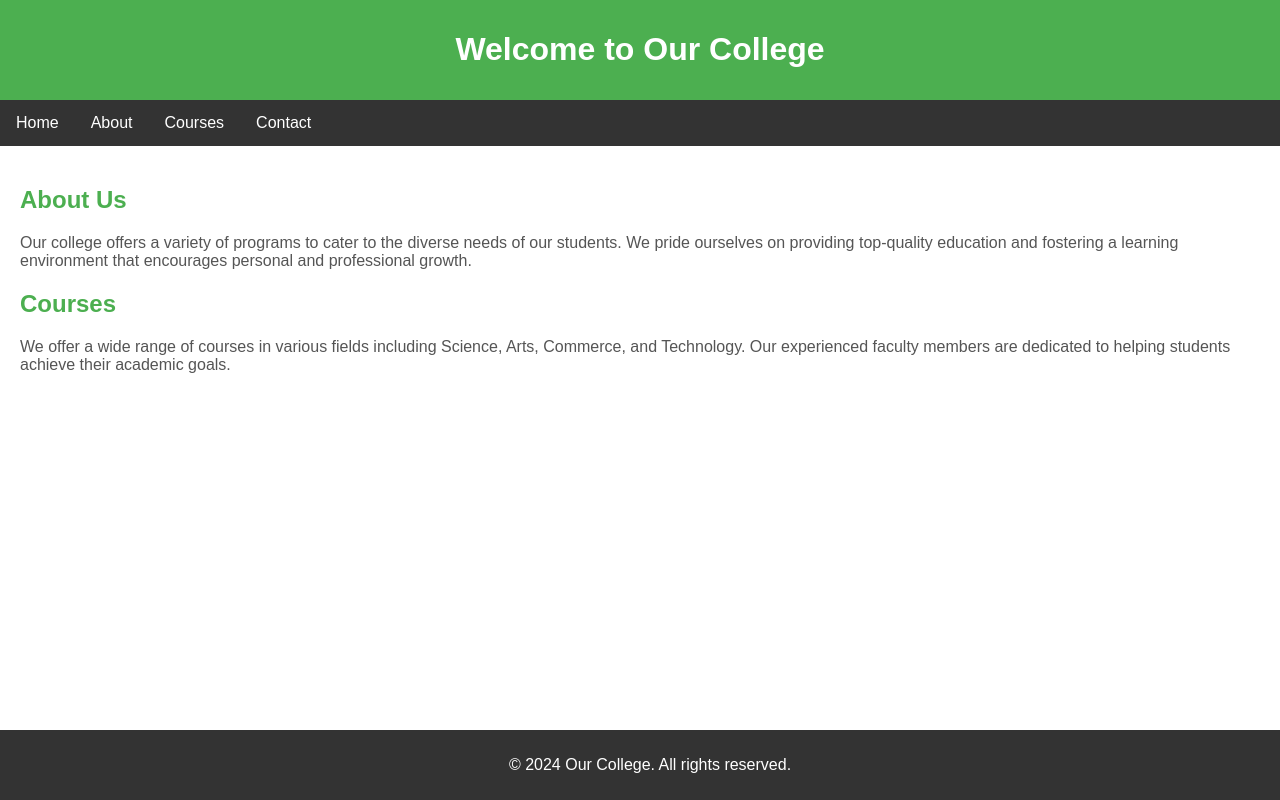
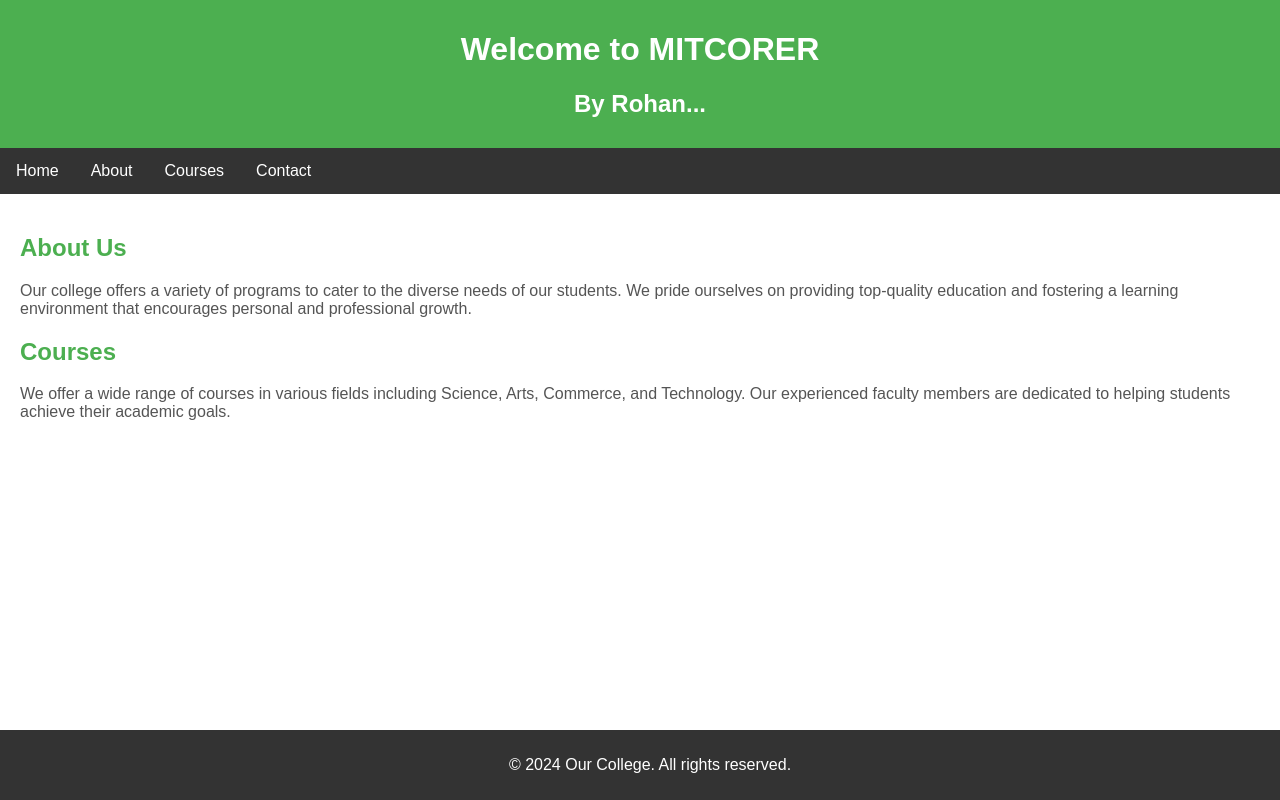
Before and after one commit to RohanGarad/Using-GitHub, a plain HTML site: page Index.html in a window 1280 px wide. Drawn offline with Linux system fonts and the light colour scheme.

Commit message:
Index.html

```diff
--- a/Index.html
+++ b/Index.html
@@ -9,7 +9,8 @@
 
     <!-- Header Section -->
     <header style="background-color: #4CAF50; color: white; text-align: center; padding: 10px;">
-        <h1>Welcome to Our College</h1>
+        <h1>Welcome to MITCORER</h1>
+        <h2>By Rohan...</h2>
     </header>
 
     <!-- Navigation Menu -->
```
